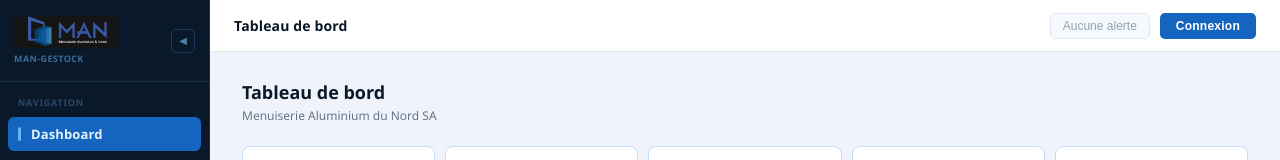
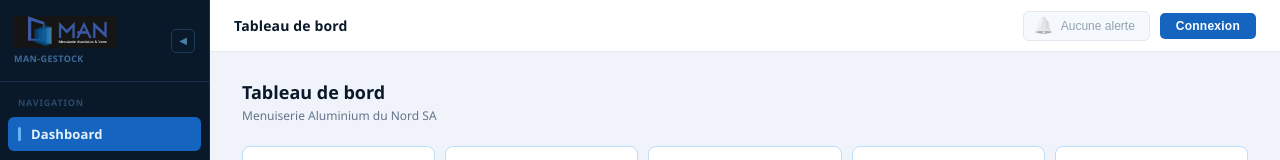
Before and after one commit to zen2511/Man-Gestock, a React (Vite) app: page / in a window 1280 px wide. Shown: the top 160 px of the page. Built offline with nearby package versions, Linux system fonts and the light colour scheme.

Commit message:
feat: alerte stock cloche rouge

```diff
--- a/src/components/Header.jsx
+++ b/src/components/Header.jsx
@@ -34,45 +34,76 @@ function Header({ pageActive, alertes, setPageActive, userActif, onLoginClick, o
       </h1>
 
       <div style={{ display: 'flex', alignItems: 'center', gap: 10 }}>
-        {/* Alertes stock */}
+
+        {/* ── Alertes stock ── */}
         <button
           onClick={() => setPageActive('produits')}
           style={{
             display: 'flex',
             alignItems: 'center',
-            gap: 6,
-            padding: '5px 12px',
-            borderRadius: 5,
-            border: alertes > 0 ? '1px solid #bbdefb' : '1px solid #e1e8f0',
-            background: alertes > 0 ? '#e3f2fd' : '#f5f8fc',
-            color: alertes > 0 ? '#1565c0' : '#90a4ae',
+            gap: 7,
+            padding: '6px 14px 6px 10px',
+            borderRadius: 6,
+            border: alertes > 0 ? '1.5px solid #f87171' : '1px solid #e1e8f0',
+            background: alertes > 0 ? '#fef2f2' : '#f5f8fc',
+            color: alertes > 0 ? '#b91c1c' : '#90a4ae',
             fontSize: 12,
-            fontWeight: alertes > 0 ? 600 : 400,
+            fontWeight: alertes > 0 ? 700 : 400,
             cursor: 'pointer',
+            boxShadow: alertes > 0 ? '0 0 0 3px rgba(239,68,68,0.15)' : 'none',
+            transition: 'all 0.2s',
           }}
         >
+          {/* Cloche */}
+          <span style={{
+            fontSize: 16,
+            lineHeight: 1,
+            animation: alertes > 0 ? 'ring 1.2s ease infinite' : 'none',
+            display: 'inline-block',
+            filter: alertes > 0 ? 'none' : 'grayscale(1) opacity(0.4)',
+          }}>
+            🔔
+          </span>
+
           {alertes > 0 ? (
             <>
+              {/* Badge nombre */}
               <span style={{
                 display: 'inline-flex',
                 alignItems: 'center',
                 justifyContent: 'center',
-                width: 16,
-                height: 16,
-                borderRadius: '50%',
-                background: '#1565c0',
+                minWidth: 18,
+                height: 18,
+                borderRadius: 9,
+                background: '#dc2626',
                 color: '#fff',
-                fontSize: 9,
+                fontSize: 10,
                 fontWeight: 800,
-              }}>{alertes}</span>
-              Rupture de stock
+                padding: '0 4px',
+              }}>
+                {alertes}
+              </span>
+              <span>Rupture de stock</span>
             </>
           ) : (
-            'Aucune alerte'
+            <span>Aucune alerte</span>
           )}
         </button>
 
-        {/* Zone utilisateur */}
+        {/* Animation cloche */}
+        <style>{`
+          @keyframes ring {
+            0%   { transform: rotate(0deg); }
+            10%  { transform: rotate(15deg); }
+            20%  { transform: rotate(-15deg); }
+            30%  { transform: rotate(10deg); }
+            40%  { transform: rotate(-10deg); }
+            50%  { transform: rotate(0deg); }
+            100% { transform: rotate(0deg); }
+          }
+        `}</style>
+
+        {/* ── Zone utilisateur ── */}
         {estVisiteur ? (
           <button
             onClick={onLoginClick}
```
